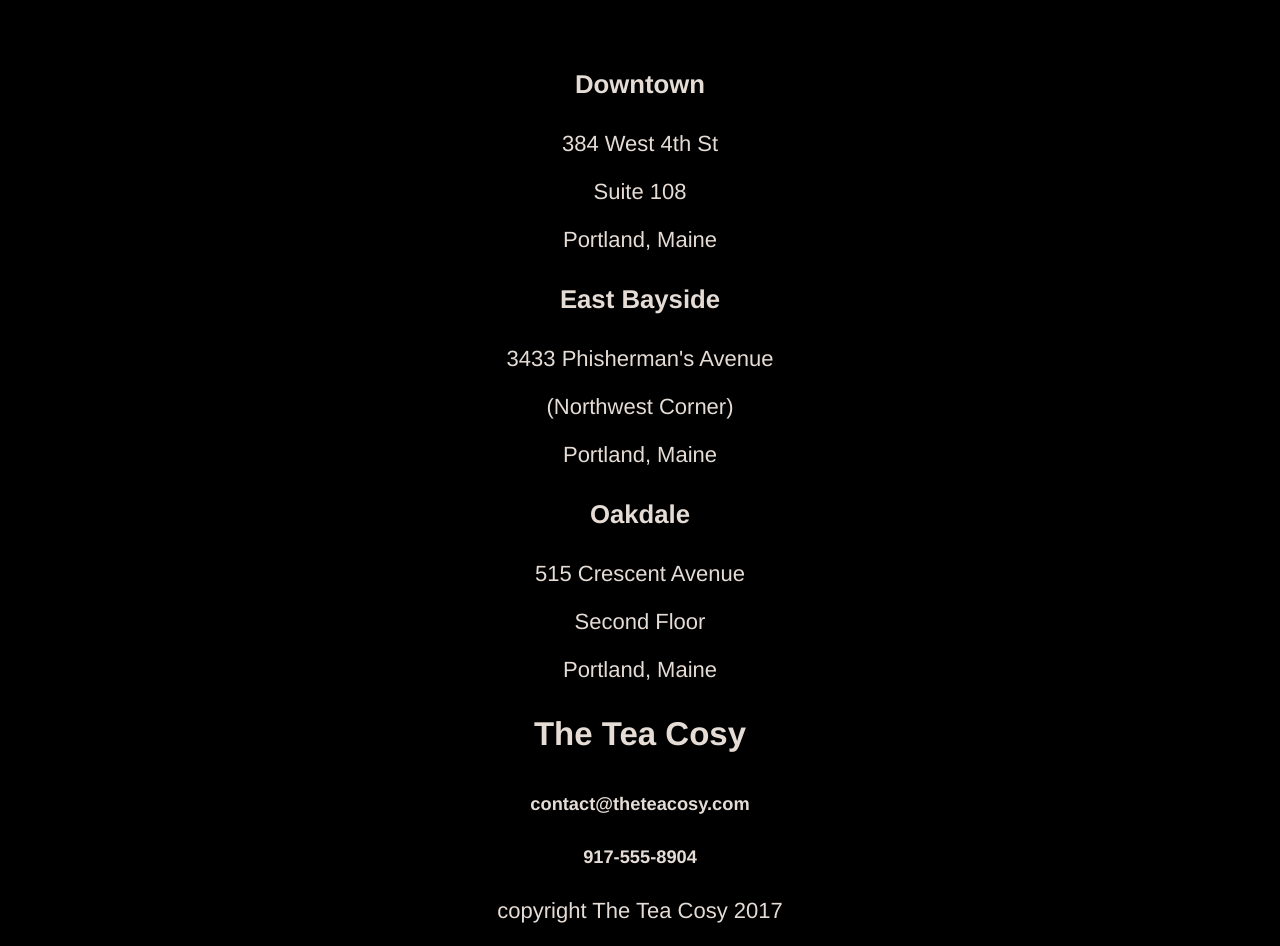
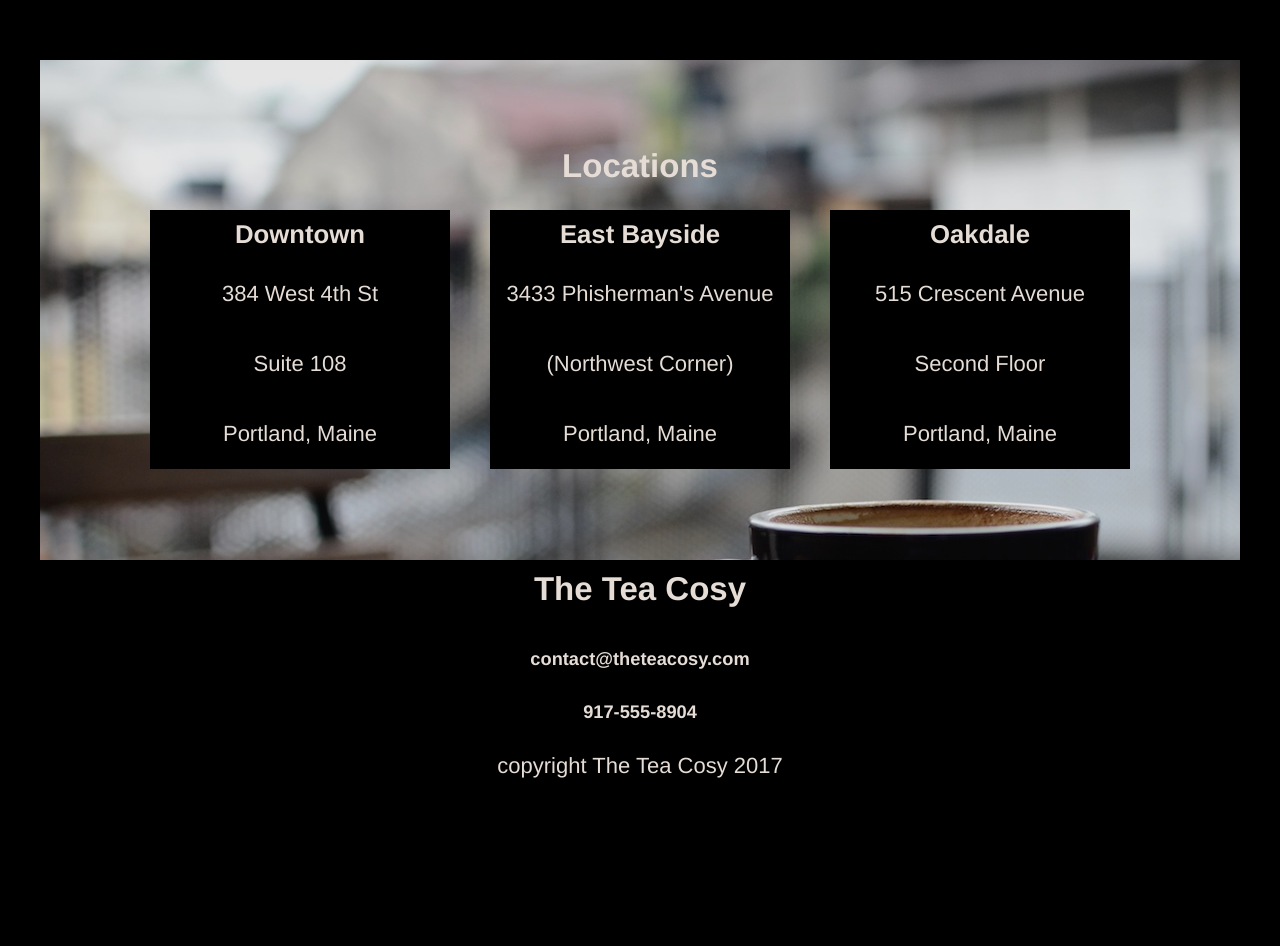
Before and after one commit to SandraSw/TeaCosy, a plain HTML site: page index.html in a window 1280 px wide. Shown: the part 1480-2426 px from the top of the page. After the commit the page ends 2281 px from the top, so only its background shows below. Drawn offline with Linux system fonts and the light colour scheme.

Commit message:
Style Locations section.

```diff
--- a/Resources/CSS/style.css
+++ b/Resources/CSS/style.css
@@ -85,17 +85,6 @@ a {
   margin: auto;
 }
 
-#Tea .container {
-
-}
-
-#Tea .content {
-  display: block;
-  padding: 5px;
-  align-items: center;
-  justify-content: center;
-}
-
 .tea img {
   display: block;
   width: 300px;
@@ -109,3 +98,26 @@ a {
   padding: 5px;
   font-weight: bold;
 }
+
+/* Locations section styling */
+
+#Locations {
+  width: 1200px;
+  height: 500px;
+  margin: auto;
+  background-image: url("../Images/locations.jpg");
+  align-content: center;
+  flex-direction: column;
+}
+
+.address {
+  display: flex;
+  align-content: center;
+  flex-direction: column;
+  background-color: black;
+  opacity: 1;
+  width: 300px;
+  margin: 15px 20px;
+}
+
+/* Footer styling */
--- a/index.html
+++ b/index.html
@@ -82,9 +82,13 @@
 
       <!-- Locations section -->
 
-      <div id="Locations">
+      <div id="Locations" class="container">
 
-        <div class="Downtown">
+        <h2>Locations</h2>
+
+        <div class="container locations">
+
+          <div class="address downtown">
 
             <h3>Downtown</h3>
             <p>384 West 4th St</p>
@@ -93,7 +97,7 @@
 
           </div>
 
-        <div class="East">
+          <div class="address east">
 
             <h3>East Bayside</h3>
             <p>3433 Phisherman's Avenue</p>
@@ -102,12 +106,14 @@
 
           </div>
 
-        <div class="Oakdale">
+          <div class="address oakdale">
 
             <h3>Oakdale</h3>
             <p>515 Crescent Avenue</p>
             <p>Second Floor</p>
             <p>Portland, Maine</p>
+
+          </div>
 
         </div>
 
@@ -119,10 +125,19 @@
 
     <footer>
 
+      <div class="contact">
+
         <h2>The Tea Cosy</h2>
         <h5>contact@theteacosy.com</h5>
         <h5>917-555-8904</h5>
+
+      </div>
+
+      <div class="copyright">
+
         <p>copyright The Tea Cosy 2017</p>
+
+      </div>
 
     </footer>
 
```
Lines whose indentation alone changed are shown as unchanged.
